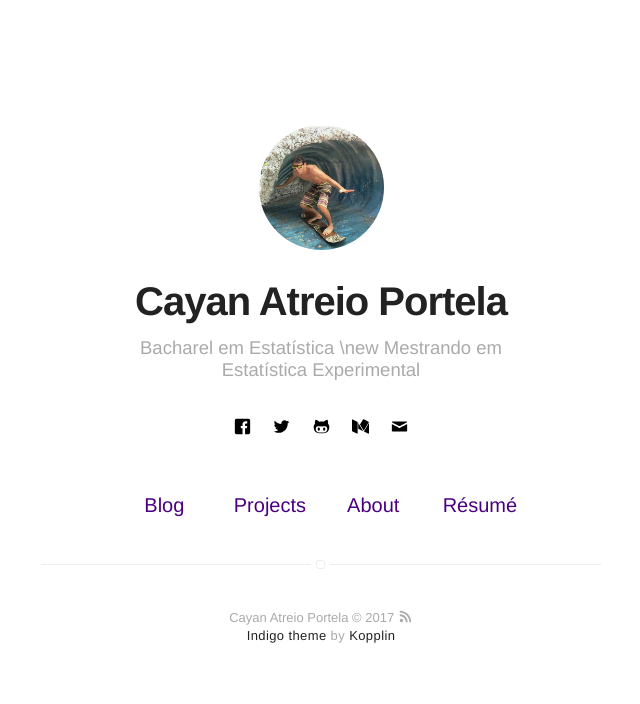
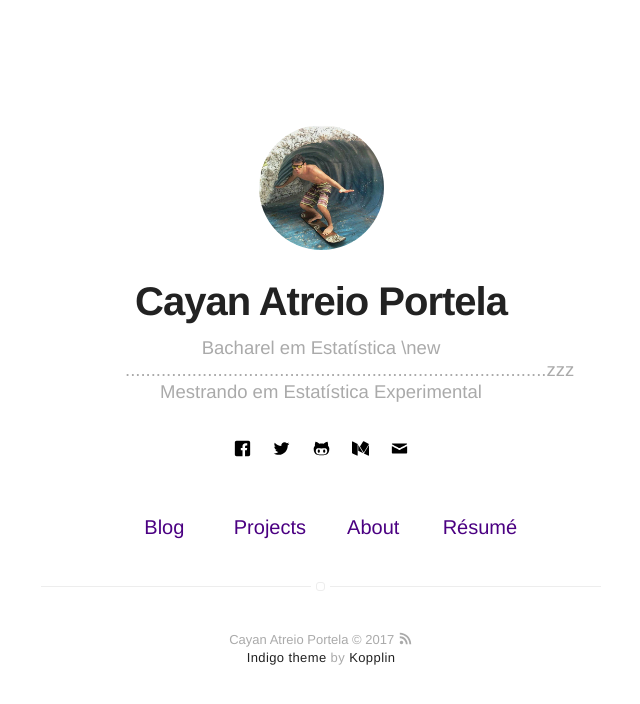
Before and after one commit to Cayan-Portela/cayan-portela.github.io, a Jekyll site: the page built from index.html, in a window 1280 px wide. Shown: the top 704 px of the page, without its empty margins (319-959 px from the left). Built offline with Jekyll 4.4.1, drawn with Linux system fonts in a browser that asks for light colours.

Commit message:
Update _config.yml

```diff
--- a/_config.yml
+++ b/_config.yml
@@ -1,7 +1,7 @@
 # main text of home
 name: Cayan Atreio Portela
 bio: |
-  Bacharel em Estatística \new
+  Bacharel em Estatística \new ..................................................................................zzz
 
   Mestrando em Estatística Experimental
 
```
